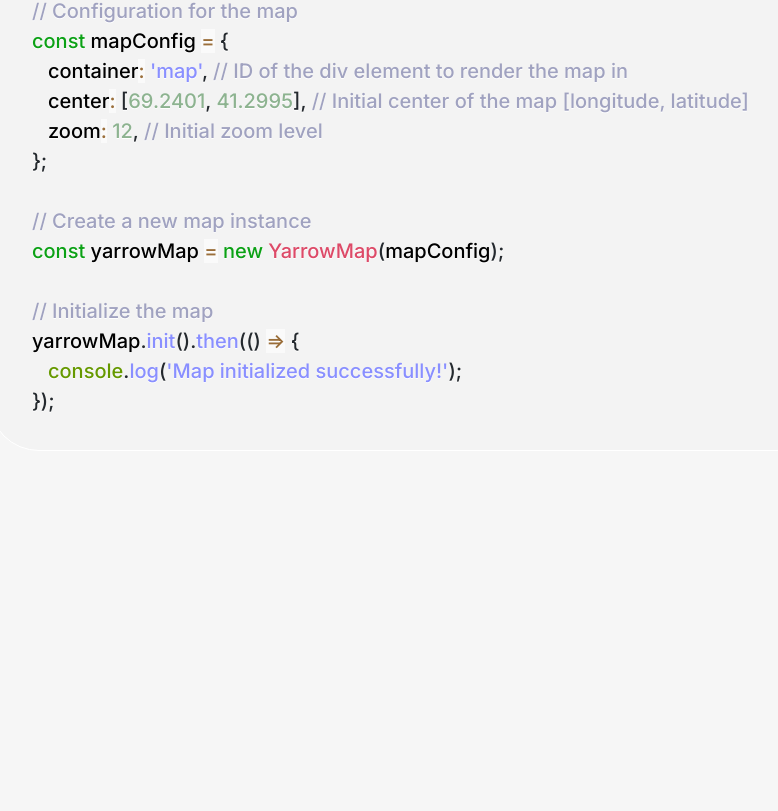
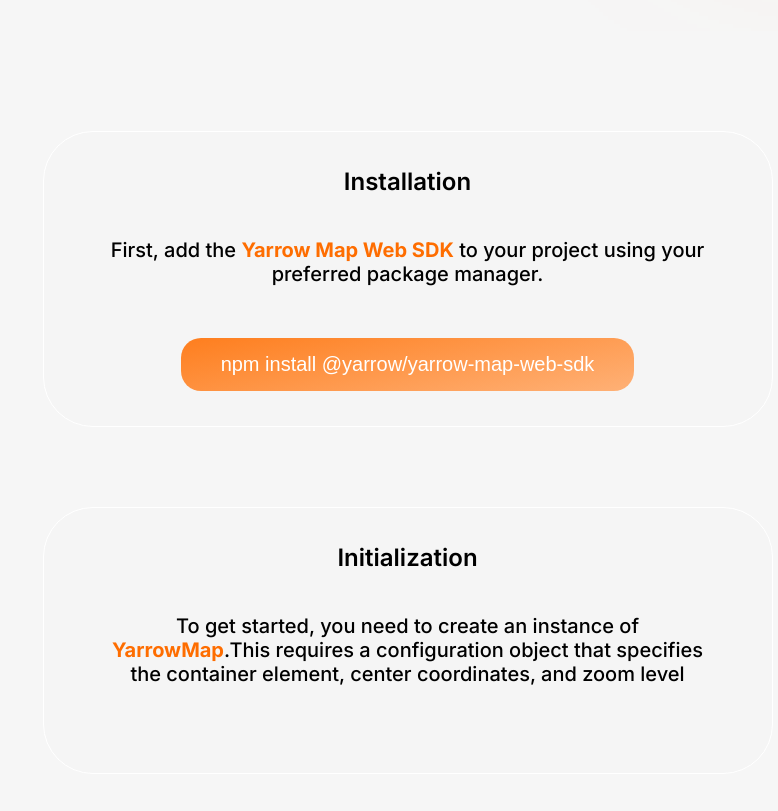
Before and after one commit to AbdukahharS/yarrow-web-sdk-docs, a Vue app: page / in a window 1280 px wide. Shown: the part 969-1780 px from the top of the page, without its empty margins (374-1152 px from the left). Before the commit the page ends 1420 px from the top, so only its background shows below. Built offline with nearby package versions, Linux system fonts and the light colour scheme.

Commit message:
Getting started section ready

```diff
--- a/src/App.vue
+++ b/src/App.vue
@@ -3,42 +3,42 @@
 import { ref, onMounted, onUnmounted } from 'vue'
 import sidebar from './components/sidebar.vue';
 
-const circles = ref<Array<{ top: string; left: string }>>([])
+// Pre-generate static circles to prevent any reactivity issues
+const generateStaticCircles = () => {
+  const numCircles = 8 // Fixed number of circles
 
-const calculateCircles = () => {
-  const viewportHeight = window.innerHeight
+  const staticCircles = []
 
-  // Calculate number of circles based on viewport height
-  // One circle roughly every 200px of height, minimum 5 circles
-  const numCircles = Math.max(5, Math.floor(viewportHeight / 200))
-
-  const newCircles = []
+  // Predefined positions for controlled chaos
+  const positions = [
+    { top: 15, left: 12 },
+    { top: 25, left: 65 },
+    { top: 8, left: 88 },
+    { top: 35, left: 25 },
+    { top: 75, left: 15 },
+    { top: 85, left: 75 },
+    { top: 65, left: 45 },
+    { top: 90, left: 92 }
+  ]
 
   for (let i = 0; i < numCircles; i++) {
-    // Distribute circles vertically with some randomness
-    const baseTop = (i + 1) * (100 / (numCircles + 1))
-    const randomTopOffset = (Math.random() - 0.5) * 20 // ±10% variation
-    const top = Math.max(5, Math.min(95, baseTop + randomTopOffset))
-
-    // Random horizontal positioning
-    const left = Math.random() * 100 // Between 0% and 100%
-
-    newCircles.push({
-      top: `${top}%`,
-      left: `${left}%`
+    staticCircles.push({
+      top: `${positions[i].top}%`,
+      left: `${positions[i].left}%`
     })
   }
 
-  circles.value = newCircles
+  return staticCircles
 }
 
+const circles = ref(generateStaticCircles())
+
 onMounted(() => {
-  calculateCircles()
-  window.addEventListener('resize', calculateCircles)
+  // No resize listener - circles are now static
 })
 
 onUnmounted(() => {
-  window.removeEventListener('resize', calculateCircles)
+  // Nothing to clean up
 })
 </script>
 
@@ -46,7 +46,7 @@
   <div>
     <div
       v-for="(circle, index) in circles"
-      :key="index"
+      :key="`circle-${index}-${circle.top}-${circle.left}`"
       class="shadow-circle"
       :style="{
         top: circle.top,
--- a/src/components/code.vue
+++ b/src/components/code.vue
@@ -24,6 +24,7 @@
 });`
 
 const highlightedCode = ref('')
+const copied = ref(false)
 
 onMounted(() => {
   highlightedCode.value = Prism.highlight(
@@ -33,8 +34,16 @@
   )
 })
 
-const copyToClipboard = () => {
-  navigator.clipboard.writeText(codeContent)
+const copyToClipboard = async () => {
+  try {
+    await navigator.clipboard.writeText(codeContent)
+    copied.value = true
+    setTimeout(() => {
+      copied.value = false
+    }, 2000)
+  } catch (err) {
+    console.error('Failed to copy code: ', err)
+  }
 }
 </script>
 
@@ -45,8 +54,9 @@
         <span>TS</span>
         <p>APP/page.tsx</p>
       </div>
-      <button class="copy-button" @click="copyToClipboard">
-        <img :src="clipboard" alt="copy" />
+      <button class="copy-button icon-animate" @click="copyToClipboard">
+        <img v-if="!copied" :src="clipboard" alt="copy" />
+        <span v-if="copied" class="copied-text">Copied!</span>
       </button>
     </div>
     <div class="body">
@@ -98,6 +108,12 @@
       background: none;
       border: none;
       cursor: pointer;
+
+      .copied-text {
+        color: #fe6d00;
+        font-weight: 600;
+        font-size: 14px;
+      }
     }
   }
 
--- a/src/components/getting-started.vue
+++ b/src/components/getting-started.vue
@@ -1,9 +1,111 @@
 <script setup lang="ts">
-import Code from './code.vue';
+import { ref } from 'vue'
+import Code from './code.vue'
+
+const installCommand = 'npm install @yarrow/yarrow-map-web-sdk'
+const buttonText = ref(installCommand)
+
+const copyToClipboard = async () => {
+  try {
+    await navigator.clipboard.writeText(installCommand)
+    buttonText.value = 'Copied to clipboard!'
+    setTimeout(() => {
+      buttonText.value = installCommand
+    }, 2000)
+  } catch (err) {
+    console.error('Failed to copy: ', err)
+    buttonText.value = 'Copy failed'
+    setTimeout(() => {
+      buttonText.value = installCommand
+    }, 2000)
+  }
+}
+
+const setupCode = `import { YarrowMap } from '@yarrow/yarrow-map-web-sdk';
+
+// Configuration for the map
+const mapConfig = {
+   container: 'map', // ID of the div element to render the map in
+   center: [69.2401, 41.2995], // Initial center of the map [longitude, latitude]
+   zoom: 12, // Initial zoom level
+};
+
+// Create a new map instance
+const yarrowMap = new YarrowMap(mapConfig);
+
+// Initialize the map
+yarrowMap.init().then(() => {
+   console.log('Map initialized successfully!');
+});`
 </script>
 
 <template>
-    <div id="getting-started">
-        <Code />
+  <div id="getting-started">
+    <div class="container">
+      <h2>Installation</h2>
+      <p>
+        First, add the <span>Yarrow Map Web SDK</span> to your project using
+        your preferred package manager.
+      </p>
+      <button class="install-button btn-animate" @click="copyToClipboard">
+        {{ buttonText }}
+      </button>
     </div>
+    <div class="container">
+      <h2>Initialization</h2>
+      <p>
+        To get started, you need to create an instance of
+        <span>YarrowMap</span>.This requires a configuration object that
+        specifies the container element, center coordinates, and zoom level
+      </p>
+    </div>
+    <Code
+      :code="setupCode"
+      language="typescript"
+      filename="APP/page.tsx"
+      file-type="TS"
+    />
+  </div>
 </template>
+
+<style scoped>
+#getting-started {
+  padding: 300px 0;
+
+  .container {
+    margin-bottom: 80px;
+
+    h2 {
+      font-weight: 600;
+      font-size: 24px;
+      text-align: center;
+    }
+
+    p {
+      font-weight: 500;
+      font-size: 20px;
+      text-align: center;
+      max-width: 600px;
+      margin: 42px auto 52px;
+
+      span {
+        color: #fe6d00;
+        font-weight: 700;
+      }
+    }
+
+    button {
+      border: none;
+      background: linear-gradient(168.78deg, #fe6d00 -33.7%, #ffffff 254.67%);
+      color: #fff;
+      font-weight: 500;
+      font-size: 20px;
+      padding: 15px 40px;
+      border-radius: 20px;
+      display: block;
+      margin: 0 auto;
+      cursor: pointer;
+    }
+  }
+}
+</style>
--- a/src/components/hero.vue
+++ b/src/components/hero.vue
@@ -5,7 +5,7 @@
       This document provides a guide to using the Yarrow Map Web SDK for embed
       ding and interacting with Yarrow maps in your web application.
     </p>
-    <a href="#getting-started">Getting started</a>
+    <a href="#getting-started" class="btn-animate">Getting started</a>
   </div>
 </template>
 
--- a/src/components/sidebar.vue
+++ b/src/components/sidebar.vue
@@ -86,7 +86,9 @@
       transition: color 0.2s ease;
 
       &.active {
-        color: #007bff;
+        background: linear-gradient(180deg, #FE6D00 -72%, #FFFFFF 311%);
+        color: #ffffff;
+        border-radius: 12px;
       }
     }
   }
--- a/src/style.css
+++ b/src/style.css
@@ -16,3 +16,45 @@
 button {
   cursor: pointer;
 }
+
+.container {
+  background: #EBEBEB1A;
+  border: 1px solid #FFFFFF;
+  width: 100%;
+  max-width: 730px;
+  margin: 0 auto;
+  border-radius: 50px;
+  padding: 35px;
+}
+
+.btn-animate {
+  transition: all 0.3s ease;
+  transform: translateY(0);
+}
+
+.btn-animate:hover {
+  transform: translateY(-2px);
+  box-shadow: 0 6px 20px rgba(254, 109, 0, 0.4);
+  background: linear-gradient(168.78deg, #ff7a1a -33.7%, #ffffff 254.67%);
+}
+
+.btn-animate:active {
+  transform: translateY(0);
+  box-shadow: 0 2px 10px rgba(254, 109, 0, 0.3);
+  transition: all 0.1s ease;
+}
+
+.icon-animate {
+  transition: all 0.3s ease;
+  transform: scale(1);
+}
+
+.icon-animate:hover {
+  transform: scale(1.1);
+  opacity: 0.8;
+}
+
+.icon-animate:active {
+  transform: scale(0.95);
+  transition: all 0.1s ease;
+}
```
